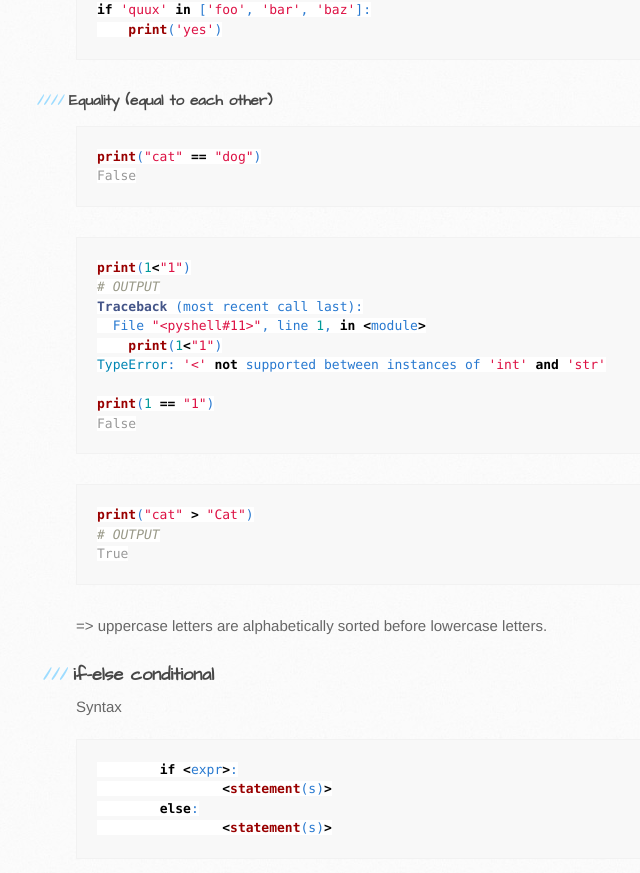
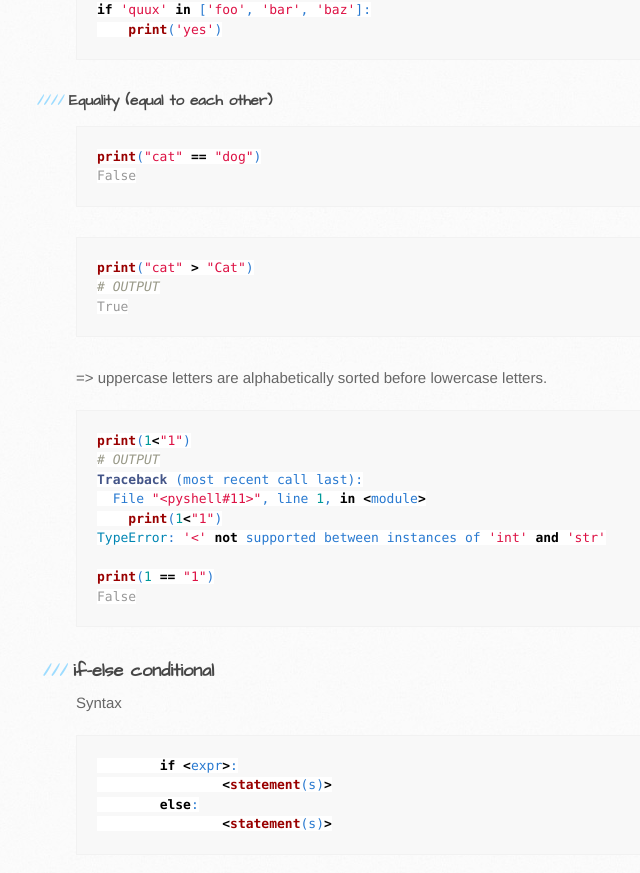
Before and after one commit to trumpfheller/trumpfheller.github.io, a Jekyll site: the page built from c_conditional.md, in a window 1280 px wide and 900 px high, scrolled down 640 px. Shown: the top 873 px of the window, without its empty margins (84-724 px from the left). Built offline with Jekyll 4.4.1, drawn with Linux system fonts in a browser that asks for light colours; some of the changed lines change nothing that is shown.

Commit message:
Update c_conditional.md

````diff
--- a/c_conditional.md
+++ b/c_conditional.md
@@ -30,6 +30,12 @@ if 'quux' in ['foo', 'bar', 'baz']:
 print("cat" == "dog")
 False
 ```
+```python
+print("cat" > "Cat")
+# OUTPUT
+True
+```
+=> uppercase letters are alphabetically sorted before lowercase letters.
 
 ```python
 print(1<"1")
@@ -42,12 +48,7 @@ TypeError: '<' not supported between instances of 'int' and 'str'
 print(1 == "1")
 False
 ```
-```python
-print("cat" > "Cat")
-# OUTPUT
-True
-```
-=> uppercase letters are alphabetically sorted before lowercase letters.
+
 
 ### if-else conditional
 Syntax
````
